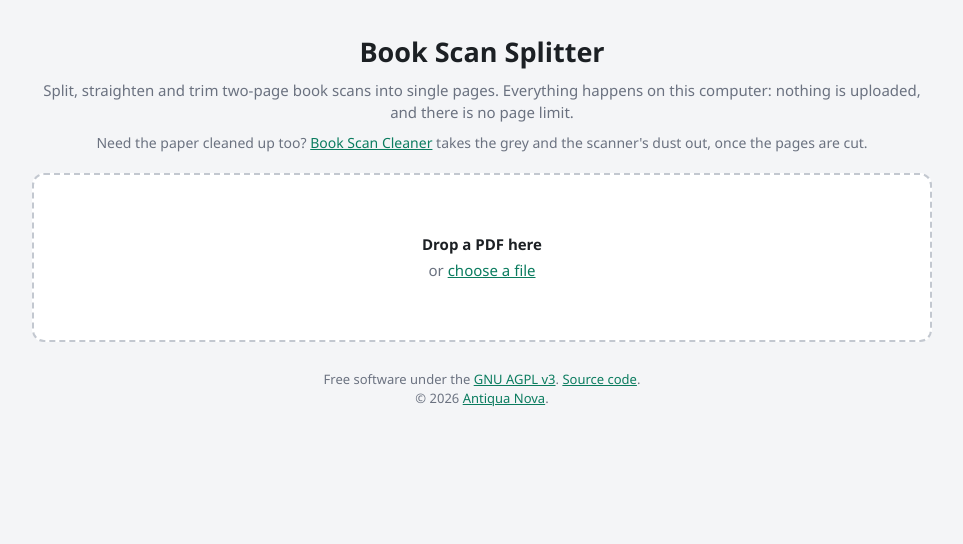
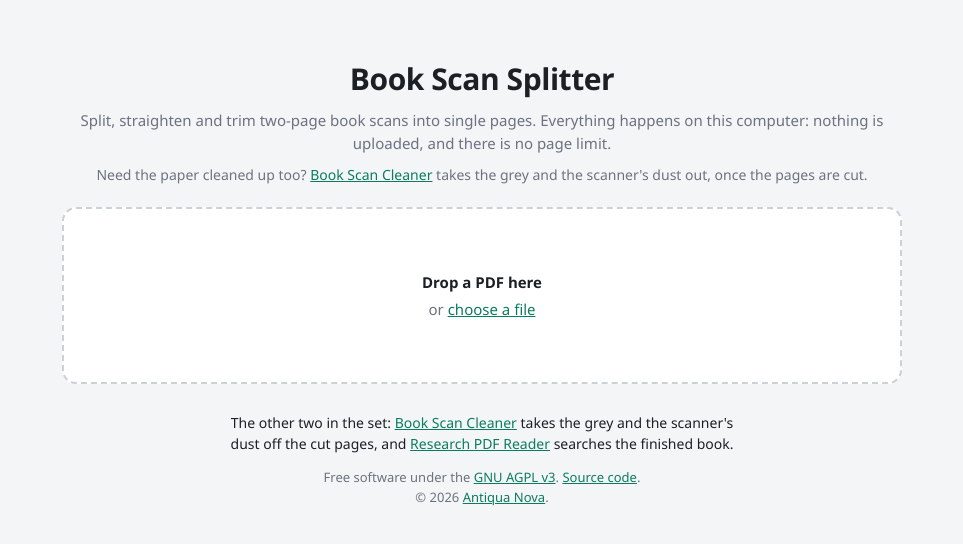
Before and after one commit to it-stoic/book-scan-splitter, a website with bundled scripts: page index.html in a window 1280 px wide. Shown: the whole page, without its empty margins (158-1121 px from the left). Built offline with nearby package versions, Linux system fonts and the light colour scheme.

Commit message:
Give the landing screen the same shape as the other two tools
The title, the spacing above it and the width of the column were each
a little different from Research PDF Reader. They now match it, so the
three tools read as one set.

The footer says what the other two are for, under the licence line and
away from the sentence in the header, which is the only place a reader
who has not seen the others would find them.

```diff
--- a/index.html
+++ b/index.html
@@ -134,9 +134,10 @@
 </dialog>
 
 <footer>
-  Free software under the <a href="https://github.com/it-stoic/book-scan-splitter/blob/main/LICENSE">GNU AGPL v3</a>.
+  <p class="also">The other two in the set: <a href="https://it-stoic.github.io/book-scan-cleaner/">Book Scan Cleaner</a> takes the grey and the scanner's dust off the cut pages, and <a href="https://it-stoic.github.io/research-pdf-reader/">Research PDF Reader</a> searches the finished book.</p>
+  <p>Free software under the <a href="https://github.com/it-stoic/book-scan-splitter/blob/main/LICENSE">GNU AGPL v3</a>.
   <a href="https://github.com/it-stoic/book-scan-splitter">Source code</a>.
-  <br>&copy; 2026 <a href="https://antiquanova.hr/en/" target="_blank" rel="noopener">Antiqua Nova</a>.
+  <br>&copy; 2026 <a href="https://antiquanova.hr/en/" target="_blank" rel="noopener">Antiqua Nova</a>.</p>
 </footer>
 
 <script src="vendor/pdf.min.js"></script>
--- a/style.css
+++ b/style.css
@@ -15,18 +15,19 @@
   padding: 0 20px 60px;
   background: var(--bg);
   color: var(--ink);
-  font: 15px/1.5 "Segoe UI", system-ui, sans-serif;
+  font: 15px/1.5 "Segoe UI", system-ui, -apple-system, sans-serif;
+  -webkit-font-smoothing: antialiased;
 }
 
 header {
-  max-width: 900px;
+  max-width: 840px;
   margin: 0 auto;
-  padding: 32px 0 20px;
+  padding: 56px 0 22px;
   text-align: center;
 }
-header h1 { margin: 0 0 6px; font-size: 27px; }
+header h1 { margin: 0 0 8px; font-size: 30px; letter-spacing: -.015em; }
 header p { margin: 0; color: var(--muted); }
-header .cross { margin-top: 8px; font-size: 14px; }
+header .cross { margin-top: 10px; font-size: 14px; }
 header a { color: var(--accent-dark); }
 
 .muted { color: var(--muted); }
@@ -71,13 +72,14 @@
 input[type="number"] { width: 72px; }
 
 .drop {
-  max-width: 900px;
+  max-width: 840px;
   margin: 0 auto;
-  padding: 54px 20px;
-  border: 2px dashed #c3c8d0;
-  border-radius: 12px;
+  padding: 58px 20px;
+  border: 2px dashed #ccd1d8;
+  border-radius: 14px;
   background: var(--panel);
   text-align: center;
+  transition: border-color .15s, background .15s;
 }
 .drop p { margin: 4px 0; }
 .drop.over { border-color: var(--accent); background: #eefaf6; }
@@ -273,11 +275,19 @@
   color: var(--muted);
 }
 footer a { color: var(--accent-dark); }
+footer p { margin: 0; }
+footer .also {
+  max-width: 700px;
+  margin: 0 auto 14px;
+  font-size: 14px;
+  color: var(--ink);
+  text-wrap: balance;
+}
 
 @media (max-width: 700px) {
   body { padding: 0 10px 40px; }
-  header { padding: 22px 0 16px; }
-  header h1 { font-size: 22px; }
+  header { padding: 30px 0 16px; }
+  header h1 { font-size: 24px; }
   header p { font-size: 14px; }
   .stage { padding: 8px; }
   .controls { padding: 10px; }
--- a/sw.js
+++ b/sw.js
@@ -3,7 +3,7 @@
  * Bump CACHE whenever one of the files below changes, otherwise installed
  * copies keep serving the old version.
  */
-var CACHE = 'book-scan-splitter-v10';
+var CACHE = 'book-scan-splitter-v11';
 var ASSETS = [
   './',
   './index.html',
```
